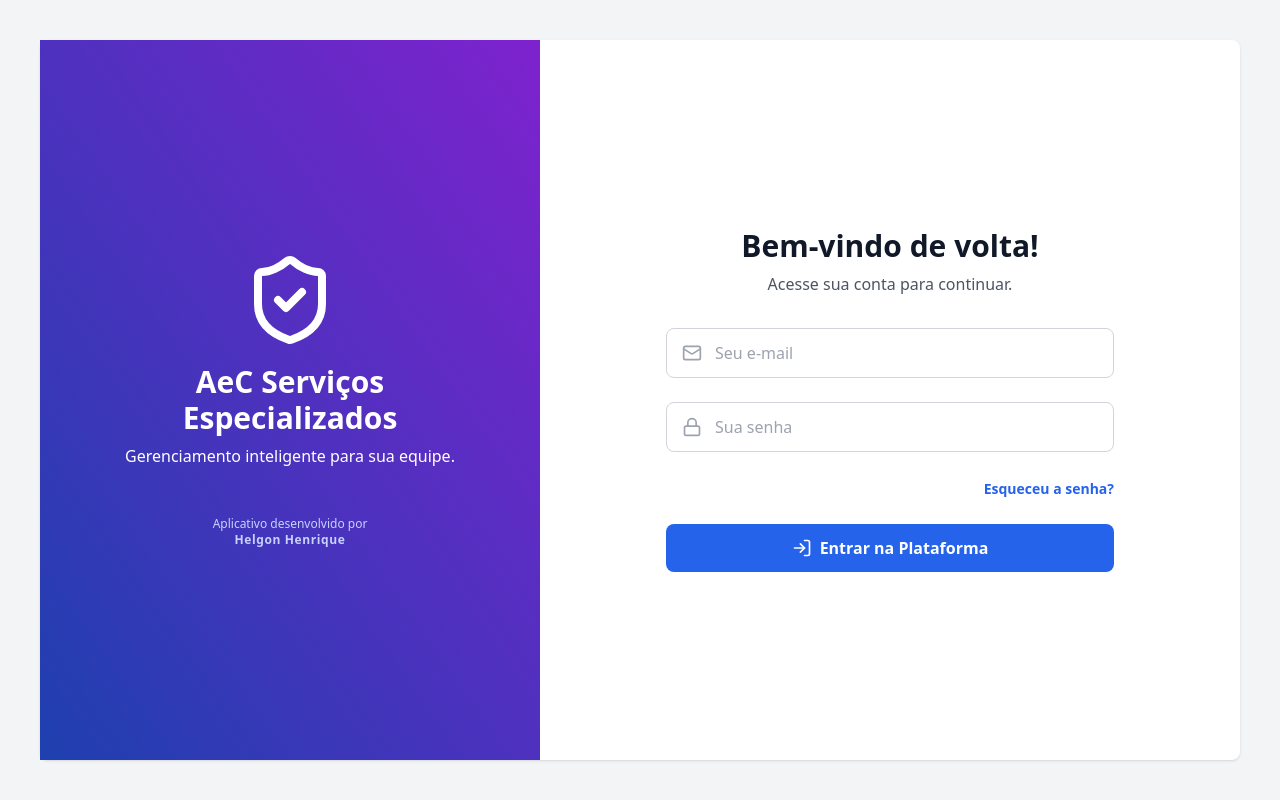
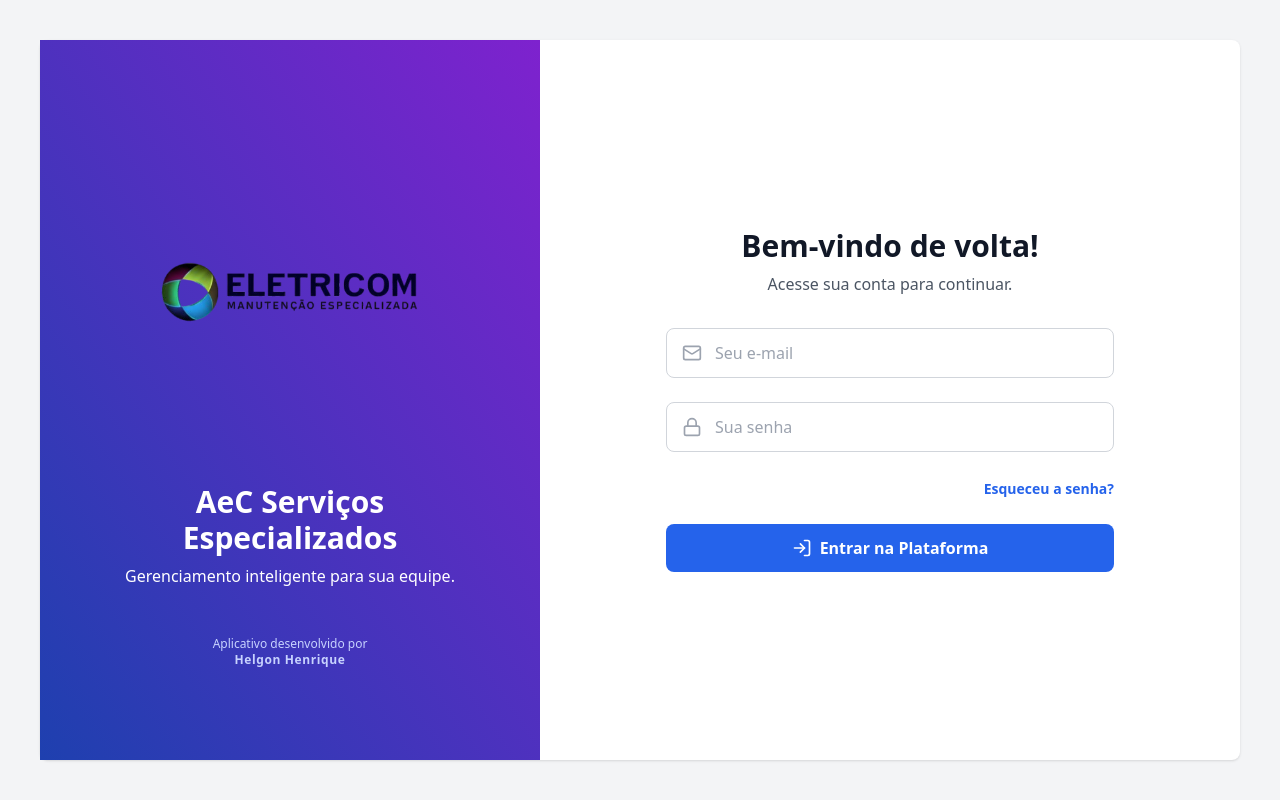
Before and after one commit to Helgonhc/controle-horas, a React (Create React App) app: page / in a window 1280 px wide. Built offline with nearby package versions, Linux system fonts and the light colour scheme; no server answers.

Commit message:
LOGOMARCA E TELA DE LOGIN

```diff
--- a/src/pages/LoginScreen.jsx
+++ b/src/pages/LoginScreen.jsx
@@ -1,10 +1,10 @@
 import React, { useState } from 'react';
 import { getAuth, signInWithEmailAndPassword, sendPasswordResetEmail } from 'firebase/auth';
 import { toast } from 'react-toastify';
-import { LogIn, Mail, Lock, ShieldCheck } from 'lucide-react';
+import { LogIn, Mail, Lock } from 'lucide-react';
 
-// Importe sua imagem de logo aqui (exemplo):
-// import logo from '../../assets/sua-logo.png';
+// Certifique-se que sua logo transparente está em 'src/assets/logo-aec-transparente.png'
+import logoAec from '../assets/logo-aec-transparente.png';
 
 export const LoginScreen = () => {
     const [email, setEmail] = useState('');
@@ -43,16 +43,19 @@ export const LoginScreen = () => {
         <div className="min-h-screen bg-gray-100 text-gray-900 flex justify-center">
             <div className="max-w-screen-xl m-0 sm:m-10 bg-white shadow sm:rounded-lg flex justify-center flex-1">
 
-                {/* Painel da Esquerda (Branding) */}
                 <div className="lg:w-1/2 xl:w-5/12 p-6 sm:p-12 bg-gradient-to-tr from-blue-800 to-purple-700 text-white flex flex-col items-center justify-center">
                     <div className="text-center">
-                        {/* Se você tiver uma logomarca, pode colocar o <img> aqui no lugar do ícone */}
-                        <ShieldCheck className="w-24 h-24 mx-auto" />
 
-                        <h1 className="text-3xl font-bold mt-4">AeC Serviços Especializados</h1>
+                        {/* AQUI ESTÁ A ALTERAÇÃO: Aumentamos a largura para w-80 e a margem inferior para mb-8 */}
+                        <img
+                            src={logoAec}
+                            alt="Logotipo AeC Serviços Especializados"
+                            className="w-80 mx-auto mb-8"
+                        />
+
+                        <h1 className="text-3xl font-bold">AeC Serviços Especializados</h1>
                         <p className="mt-2 font-light">Gerenciamento inteligente para sua equipe.</p>
 
-                        {/* NOVO: Créditos do desenvolvedor */}
                         <div className="mt-12 text-xs text-indigo-200">
                             <p>Aplicativo desenvolvido por</p>
                             <p className="font-bold tracking-wider">Helgon Henrique</p>
@@ -60,7 +63,6 @@ export const LoginScreen = () => {
                     </div>
                 </div>
 
-                {/* Painel da Direita (Formulário) */}
                 <div className="lg:w-1/2 xl:w-7/12 p-6 sm:p-16 flex flex-col justify-center">
                     <div className="w-full max-w-md mx-auto">
                         <h2 className="text-3xl font-extrabold text-center text-gray-900">
```
Also changed, not shown: src/assets/logo-aec-transparente.png (added).
